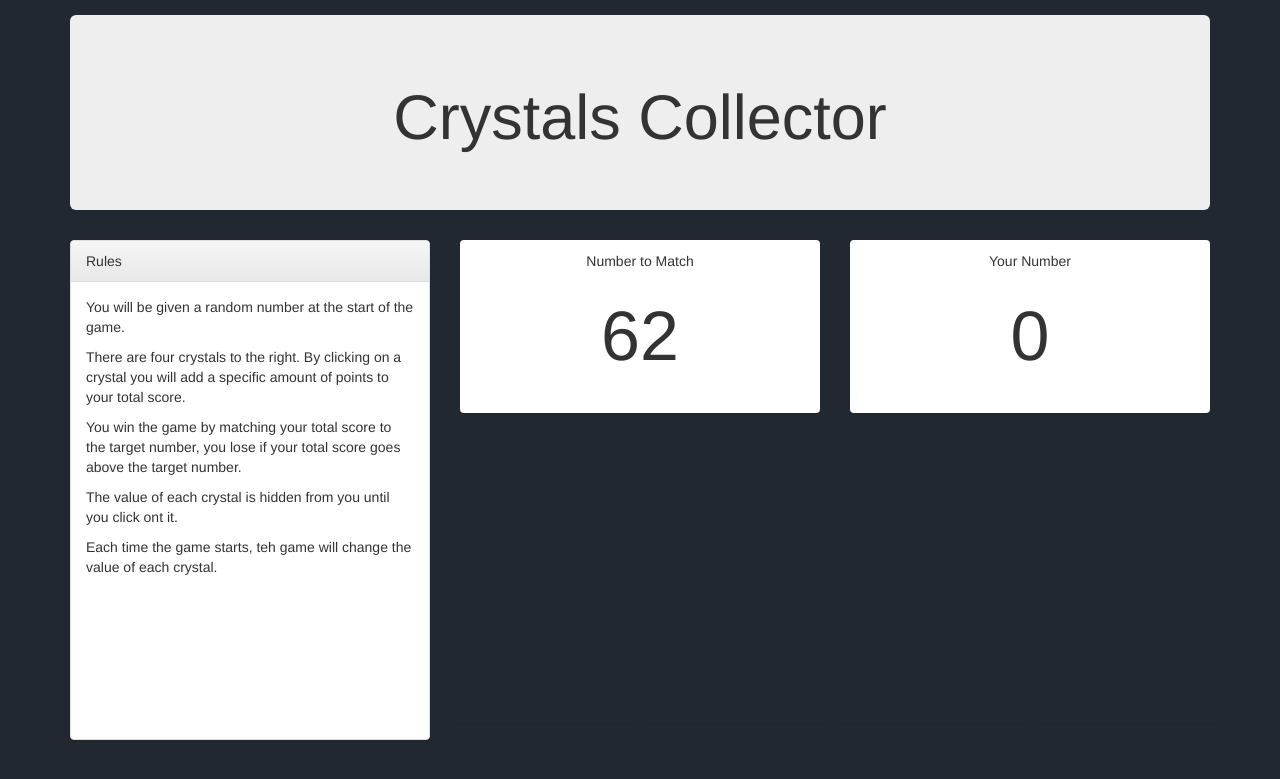
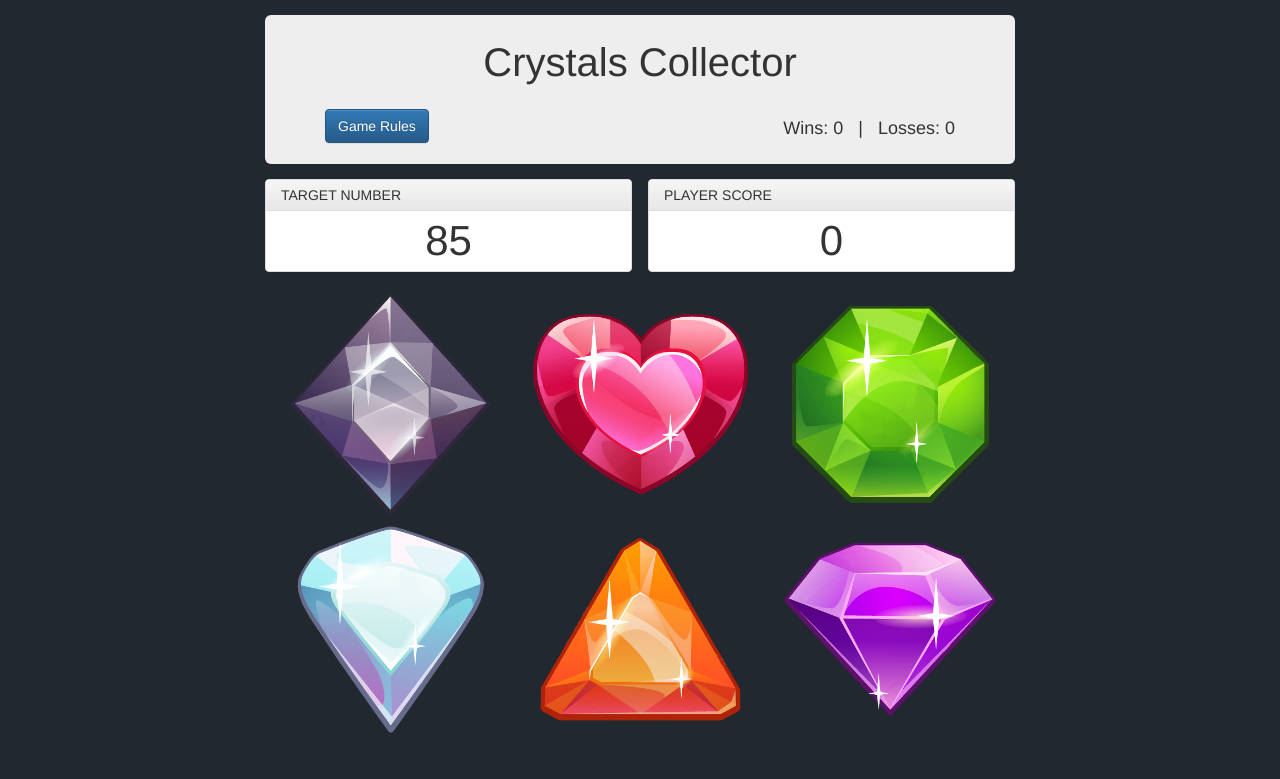
Before and after one commit to newfoundfreedom/week-4-game, a PHP site: page / in a window 1280 px wide. Shown: the top 779 px of the page. Run offline with PHP 8.4, Linux system fonts and the light colour scheme; some libraries are stand-ins or nearby versions.

Commit message:
major commit - game mostly finished/aesthetic and modal functions left

```diff
--- a/assets/css/style.css
+++ b/assets/css/style.css
@@ -4,28 +4,52 @@
   font-family: 'Roboto Mono', monospace;
 */
 
-.jumbotron {
-    margin-top: 15px;
-}
-
 body {
     background-color: #212830;
 }
 
-.rules {
-    height: 500px;
+.jumbotron {
+    margin: 15px 0px;
+    padding: 5px 0px 15px 0px;
 }
 
-.panel-gamepiece {
-    height: 300px;
-    padding: 0px;
-    margin: -10px;
-    background-color: #212830;
+.jumbotron h1 {
+    font-size: 40px;
+    text-align: center;
 }
 
-.panel img {
-    width: 100%;
+.sub-title {
+    margin-top: 15px;
 }
-#game-num, #player-num{
-    font-size: 5em;
+
+.sub-title-text {
+    font-size: 12px;
 }
+
+img {
+    width: 90%;
+}
+
+.panel-left {
+    margin-right: -7px;
+}
+
+.panel-right {
+    margin-left: -7px;
+}
+
+.panel-heading {
+    padding: 5px 15px;
+}
+
+.panel-body {
+    padding: 0px;
+}
+
+#target-num, #player-score {
+    font-size: 3em;
+}
+
+.col-xs-4 {
+    padding: 0px;
+}
--- a/assets/javascript/game.js
+++ b/assets/javascript/game.js
@@ -6,71 +6,74 @@
 // GAME OBJECT
 // ------------------------------------------------------------------------------------
 
+
 var ccGame = {
 
     winCount: 0,
     lossCount: 0,
-    randNum: 0,
-    playerNum: 0,
+    targetNum: 0,
+    playerScore: 0,
 
     // GAME INITIALIZE METHOD
-    initialize: function () {                                          // at each new game do the following:
-        this.playerNum = 0;                                            // reset users number to 0
-        var imageBank = ['assets/images/gem1.png', 'assets/images/gem2.png', 'assets/images/gem3.png', 'assets/images/gem4.png', 'assets/images/gem5.png', 'assets/images/gem6.png', 'assets/images/gem7.png', 'assets/images/gem8.png', 'assets/images/gem9.png'];
-        this.randNum = [Math.floor(Math.random() * (120 - 19)) + 19];  // select a random number for game play
-        $('#game-num').text(this.randNum);                             // display Game Number
-        $('#player-num').text(this.playerNum);                         // display initial UserNum
+    //----------------------------------------------
+    startGame: function () {                                                                          // initialize a new game by doing the following:
+        var imageBank = ['assets/images/gem1.png', 'assets/images/gem2.png', 'assets/images/gem3.png',
+            'assets/images/gem4.png', 'assets/images/gem5.png', 'assets/images/gem6.png',
+            'assets/images/gem7.png', 'assets/images/gem8.png', 'assets/images/gem9.png'];             // reset the crystal image bank
+        this.targetNum = [Math.floor(Math.random() * (120 - 19)) + 19];                                // select a random target number for game play
+        $('#target-num').text(this.targetNum);                                                         // display target number
+        this.playerScore = 0;                                                                          // reset the players number to 0
+        $('#player-score').text(this.playerScore);                                                     // display initial player score
+        $('#win-count').text(this.winCount);                                                           // display current win Count
+        $('#loss-count').text(this.lossCount);                                                         // display current loss Count
+        $('#game-board').empty();                                                                      // clear any existing game-board elements
 
-        $.each([1, 2, 3, 4], function (index, value) {                                    // setup a loop to run four times (one for each crystal to be displayed)
-            var displayCrystal = imageBank[Math.floor(Math.random() * imageBank.length)]; // select random crystal from imageBank
-            $('#crystal' + value).attr('src', displayCrystal)                             // display it in its slot to the DOM
-                         .data('numVal', [Math.floor(Math.random() * (12 - 1)) + 1]);     // assign a random number value between 1 & 12 to image
-            imageBank.splice(imageBank.indexOf(displayCrystal), 1);                       // remove the selected crystal from imageBank so that each crystal displayed is unique
-        })
+
+        $.each([1, 2, 3, 4, 5, 6], function (index, value) {                                // setup a loop to run six times (one for each crystal to be displayed)
+            var crystalDisplayed = imageBank[Math.floor(Math.random() * imageBank.length)]; // select random crystal from imageBank
+            var crystalValue = Math.floor(Math.random() * (12 - 1) + 1);                    // select a random value between 1 & 12 to assign to the crystal
+            var crystalContainer = $('<div>')                                               // create a new div element
+                .addClass('col-xs-4 text-center')                                           //   assign it to take up 4 columns of its parent div
+                .appendTo('#game-board');                                                   //   place it within the game board area
+            $('<img>')                                                                      // create an image element
+                .addClass('game-crystal')                                                   //   assign it the game-crystal class (which we will grab later for our click function)
+                .attr('src', crystalDisplayed)                                              //   place the randomly selected image in it
+                .data('crystalPoints', crystalValue)                                        //   assign the randomly selected value through the data attribute
+                .appendTo(crystalContainer);                                                //   place the image within the container div created above
+            imageBank.splice(imageBank.indexOf(crystalDisplayed), 1);                       // remove the last image placed from the imageBank so that each crystal image will be unique in the current game
+            console.log(crystalValue);
+        });
+        this.playGame();
     },
 
-    // play: function() {
-    //   #('#crystal-img').on('click',function(){
-    //       console.log('you clicked a crystal');
-    //     }),
-    // },
+    playGame: function () {
+        $('.game-crystal').on('click', function () {            // when a game crystal image is clicked do the following:
+            var val = parseInt($(this).data('crystalPoints'));  // grab the crystals value; setting it to an integer
+            ccGame.playerScore += val;                          // add the clicked crystal's value to the players number
+            $('#player-score').text(ccGame.playerScore);        // update the players number display
+            if (ccGame.targetNum == ccGame.playerScore) {       // check to see if the game has been won by comparing the players score against the target number
+                ccGame.winCount++;                                // if so, iterate the win counter
+                $('#winModal').modal('show');                   // and show the win modal window
+            }
+            else if (ccGame.playerScore > ccGame.targetNum) {   // check to see if the game has been lost - if player score is greater than the target number
+                ccGame.lossCount++;                               // if so, then iterate the loss counter
+                $('#lostModal').modal('show');                  // and show the loss modal window
+            }
+        })
 
+        $('#myModal').modal({
+            backdrop: 'static',
+            keyboard: false
+        })
 
+        $('.play-again').on('click', function () {              // if the play-again button is pressed then
+            ccGame.startGame();                                   // run the start game function
+        })
 
-    // EVALUATE FOR WIN OR LOSS
-    eval: function () {
-        if (this.playerNum === this.randNum ){
-            var playAgain = confirm('You Won!!! Would you like to play again?');
-        }
-        else if (this.playerNum > this.randNum){
-            var playAgain = confirm('You Lost. Would you like to play again?');
-        }
-    },
-
-
-
-
-
-
-
-
+        $('.exit').on('click', function () {                    // if an exit button is pressed then
+            window.close();                                     // exit the current window
+        })
+    }
 };
 
-ccGame.initialize();
-
-
-
-// $('#crystal2').on('click', function(){
-//     this.playerNum = this.playerNum + ($(this).attr("data-numVal"));
-//     this.eval();
-// });
-//
-// $('#crystal3').on('click', function(){
-//     this.playerNum = this.playerNum + ($(this).attr("data-numVal"));
-//     this.eval();
-// });
-//
-// $('#crystal4').on('click', function(){
-//     this.playerNum = this.playerNum + ($(this).attr("data-numVal"));
-//     this.eval();
-// });
+ccGame.startGame();
--- a/index.html
+++ b/index.html
@@ -23,65 +23,89 @@
 
 <body>
 
-<div class="container">
-    <div class="jumbotron text-center">
-        <h1>Crystals Collector</h1>
+
+<!-- GAME RULES MODAL -->
+<div class="modal fade" id="rulesModal" tabindex="-1" role="dialog">
+    <div class="modal-dialog" role="document">
+        <div class="modal-content">
+            <div class="modal-header">
+                <button type="button" class="close" data-dismiss="modal"><span
+                        aria-hidden="true">&times;</span></button>
+                <h4 class="modal-title" id="myModalLabel">Game Rules</h4>
             </div>
-    <div class="row">
-        <div class="col-sm-4">
-            <div class="panel panel-default rules">
-                <div class="panel-heading">
-                    Rules
+            <div class="modal-body">
+                <p>A TARGET NUMBER will be randomly selected at the beginning of each new game.</p>
+                <p>Your objective is to match the TARGET NUMBER by clicking on the crystals.</p>
+                <p>Each crystal holds a hidden value which will be added to the PLAYER SCORE.</p>
+                <p>The value for each crystal will not change during the game, however, it may change from round to
+                    round. </p>
+                <p>You WIN by matching the PLAYER SCORE to the TARGET number without going over.
+                <p>&nbsp;</p>
+                <p><strong>GOOD LUCK</strong> - and happy crystal collecting!</p>
             </div>
-                <div class="panel-body">
-                    <p>You will be given a random number at the start of the game.</p>
-                    <p>There are four crystals to the right. By clicking on a crystal you will add a specific amount of
-                        points to your total score.</p>
-                    <p>You win the game by matching your total score to the target number, you lose if your total score
-                        goes above the target number.</p>
-                    <p>The value of each crystal is hidden from you until you click ont it.</p>
-                    <p>Each time the game starts, teh game will change the value of each crystal.</p>
-                </div>
-            </div>
-        </div>
-        <div class="col-sm-8">
-            <div class="row">
-                <div class="col-xs-6">
-                    <div class="panel text-center">
-                        <div class="panel-heading">Number to Match
-                            <div id="game-num" class="panel-body">
-                                Computer
+            <div class="modal-footer">
+                <button type="button" class="btn btn-default" data-dismiss="modal">Close</button>
             </div>
         </div>
     </div>
 </div>
-                <div class="col-xs-6">
-                    <div class="panel text-center">
-                        <div class="panel-heading">Your Number
-                            <div id="player-num" class="panel-body">
-                                Computer
+
+<!-- GAME WIN MODAL -->
+<div class="modal fade" id="winModal" tabindex="-1" role="dialog" data-backdrop="static" data-keyboard="false">
+    <div class="modal-dialog" role="document">
+        <div class="modal-content">
+            <div class="modal-body text-center">
+                <h2>CONGRATULATIONS - YOU WIN!!!</h2>
+            </div>
+            <div class="modal-footer">
+                <button type="button" class="btn btn-primary play-again" data-toggle="modal" data-target="play-again" data-dismiss="modal">
+                    Play Again
+                </button>
+                <button type="button" class="btn btn-danger exit" data-toggle="modal" data-target="exit" data-dismiss="modal">
+                    Quit Game
+                </button>
             </div>
         </div>
     </div>
 </div>
-                <div class="col-xs-3">
-                    <div class="panel panel-gamepiece">
-                        <img id="crystal1 crystal-img" src="" alt="">
+
+<!-- GAME LOST MODAL -->
+<div class="modal fade" id="lostModal" tabindex="-1" role="dialog" data-backdrop="static" data-keyboard="false">
+    <div class="modal-dialog" role="document">
+        <div class="modal-content">
+            <div class="modal-body text-center">
+                <h2>YOU LOST - You went over the Target Number</h2>
+            </div>
+            <div class="modal-footer">
+                <button type="button" class="btn btn-primary play-again" data-toggle="modal" data-target="play-again" data-dismiss="modal">
+                    Try Again
+                </button>
+                <button type="button" class="btn btn-danger exit" data-toggle="modal" data-target="exit" data-dismiss="modal">
+                    Quit Game
+                </button>
             </div>
         </div>
-                <div class="col-xs-3">
-                    <div class="panel panel-gamepiece">
-                        <img id="crystal2 crystal-img" src="" alt="">
     </div>
 </div>
-                <div class="col-xs-3">
-                    <div class="panel panel-gamepiece">
-                        <img id="crystal3 crystal-img" src="" alt="">
+
+<!--MAIN BODY-->
+<div class="container">
+    <div class="row">
+        <div class="col-sm-8 col-sm-offset-2">
+            <div class="jumbotron">
+                <div class="row">
+                    <h1>Crystals Collector</h1>
                 </div>
+                <div class="row sub-title">
+                    <div class="col-xs-2">
+                        <button type="button" class="btn btn-primary" data-toggle="modal" data-target="#rulesModal"
+                                data-backdrop="static" data-keyboard="false">
+                            Game Rules
+                        </button>
                     </div>
-                <div class="col-xs-3">
-                    <div class="panel panel-gamepiece">
-                        <img id="crystal4 crystal-img" src="" alt="">
+                    <div class="col-xs-10 text-right sub-title-text">
+                        <h4>Wins: <span id="win-count">&nbsp;</span>&nbsp;&nbsp; | &nbsp;&nbsp;Losses: <span
+                                id="loss-count">&nbsp;</span></h4>
                     </div>
                 </div>
             </div>
@@ -89,6 +113,37 @@
     </div>
 
 
+    <div class="row">
+        <div class="col-xs-6 col-sm-4 col-sm-offset-2">
+            <div class="panel panel-default panel-left">
+                <div class="panel-heading">
+                    TARGET NUMBER
+                </div>
+                <div class="panel-body">
+                    <div id="target-num" class="panel-body text-center">&nbsp;</div>
+                </div>
+            </div>
+        </div>
+        <div class="col-xs-6 col-sm-4">
+            <div class="panel panel-default panel-right">
+                <div class="panel-heading">
+                    PLAYER SCORE
+                </div>
+                <div class="panel-body">
+                    <div id="player-score" class="panel-body text-center">&nbsp;</div>
+                </div>
+            </div>
+        </div>
+        <div id="game-board" class="col-sm-8 col-sm-offset-2">
+        </div>
+    </div>
+</div>
+
+
+<!-- Latest compiled and minified Bootstrap JavaScript -->
+<script src="https://maxcdn.bootstrapcdn.com/bootstrap/3.3.7/js/bootstrap.min.js"
+        integrity="sha384-Tc5IQib027qvyjSMfHjOMaLkfuWVxZxUPnCJA7l2mCWNIpG9mGCD8wGNIcPD7Txa"
+        crossorigin="anonymous"></script>
 <!-- Link to the game javascript file -->
 <script type="text/javascript" src="assets/javascript/game.js"></script>
 </body>
```
Also changed, not shown: 3 other files. Lines whose indentation alone changed are shown as unchanged.
